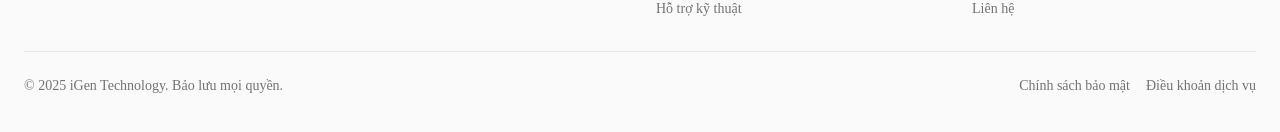
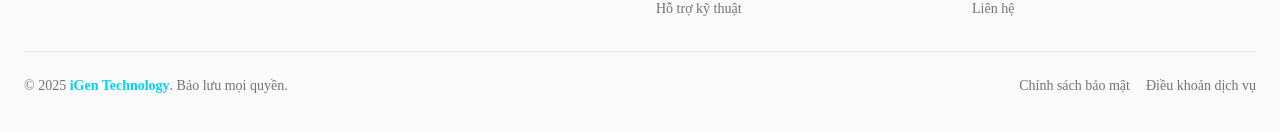
Before and after one commit to jb007-gg/igen-backend, a Next.js app: page / in a window 1280 px wide. Shown: the part 5439-5571 px from the top of the page. Built offline with nearby package versions, Linux system fonts and the light colour scheme; what @genkit-ai/googleai, genkit would draw is missing.

Commit message:
đổi màu chữ iGen Technology cho đồng bộ với màu của chữ iGen Technology

```diff
--- a/src/components/landing/footer.tsx
+++ b/src/components/landing/footer.tsx
@@ -49,7 +49,7 @@ export function Footer() {
         </div>
       </div>
       <div className="container mx-auto mt-8 border-t border-border pt-6 flex flex-col md:flex-row justify-between items-center text-sm text-muted-foreground">
-        <p>&copy; {currentYear ?? '...'} iGen Technology. Bảo lưu mọi quyền.</p>
+        <p>&copy; {currentYear ?? '...'} <span className="text-[#00d3f3] font-semibold">iGen Technology</span>. Bảo lưu mọi quyền.</p>
         <div className="flex gap-4 mt-4 md:mt-0">
             <Link href="#" className="hover:text-primary transition-colors" prefetch={false}>Chính sách bảo mật</Link>
             <Link href="#" className="hover:text-primary transition-colors" prefetch={false}>Điều khoản dịch vụ</Link>
```
